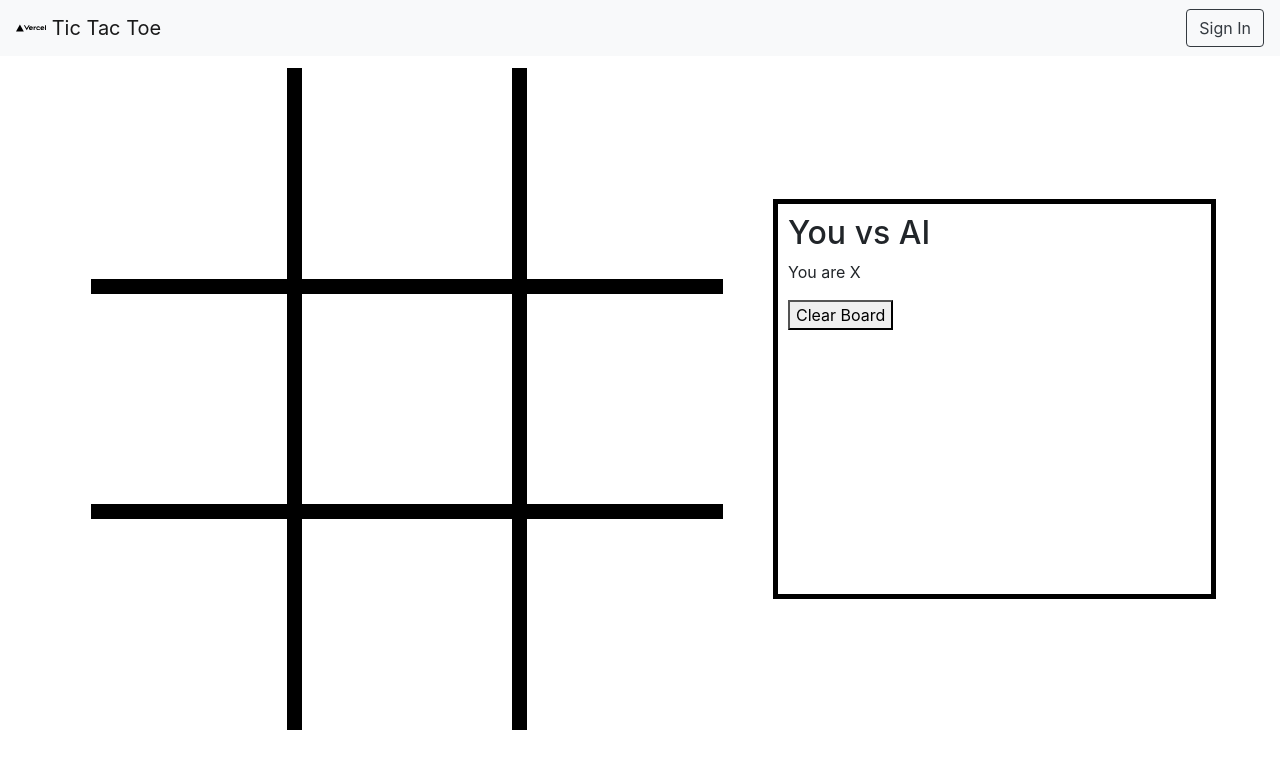
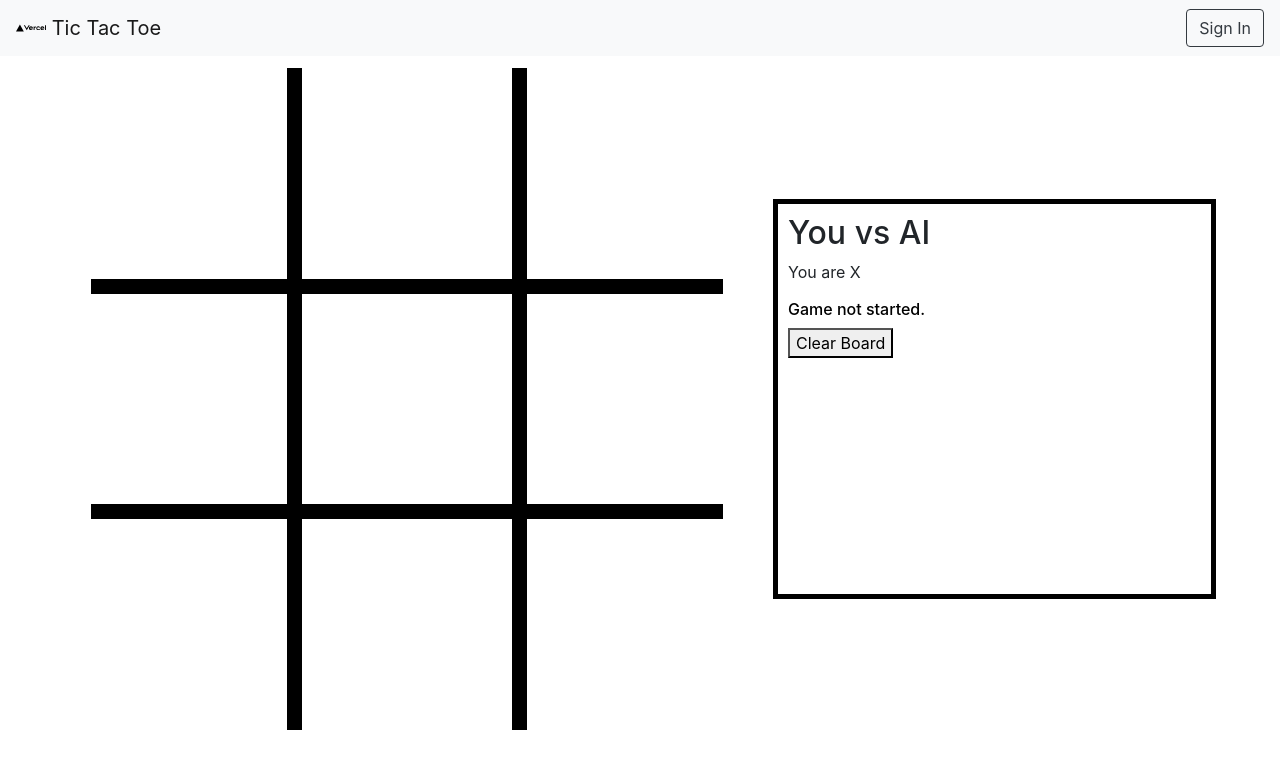
Before and after one commit to VictorShan/tic-tac-toe, a Next.js app: page /ai in a window 1280 px wide. Shown: the top 768 px of the page. Built offline with nearby package versions, Linux system fonts and the light colour scheme; no server answers.

Commit message:
game status text

```diff
--- a/components/ai/AIGame.tsx
+++ b/components/ai/AIGame.tsx
@@ -5,17 +5,20 @@ import AIGameInfo from "./AIGameInfo"
 import styles from '../../styles/AIGame.module.sass'
 
 export default function AIGame() {
-    const [boardData, setBoardData] = useState([['','',''],['','',''],['','','']])
-    const [yourTurn, setYourTurn] = useState(true)
+    const [boardData, setBoardData] = useState<string[][]>([['','',''],['','',''],['','','']])
+    const [yourTurn, setYourTurn] = useState<boolean>(true)
+    const [gameStatus, setGameStatus] = useState<string>("Game not started.")
     const handleClick = (row: number, col: number) => {
         setBoardData(oldBoard => {
+
             if (!yourTurn || oldBoard[row][col]) {
                 // can't move here
                 return oldBoard
             } else {
                 oldBoard[row][col] = "X"
                 setYourTurn(turn => !turn)
-                setTimeout(aiMove, 500)
+                setTimeout(aiMove, 250)
+                setGameStatus(getGameStatusText(boardData))
                 return oldBoard // use [...oldBoard] because this doesn't trigger refresh
             }
         })
@@ -24,6 +27,7 @@ export default function AIGame() {
     const clearBoard = () => {
         setBoardData([['','',''],['','',''],['','','']])
         setYourTurn(true)
+        setGameStatus("Game not started.")
     }
 
     const aiMove = () => {
@@ -31,7 +35,9 @@ export default function AIGame() {
         if (move) {
             boardData[move[0]][move[1]] = "O"
             setBoardData(old => [...boardData])
-            if (!hasWon(boardData, "O", "X"))
+            let winner = hasWon(boardData, "O", "X")
+            setGameStatus(getGameStatusText(boardData))
+            if (!winner)
                 setYourTurn(turn => !turn)
         } else {
             // No moves found!
@@ -44,9 +50,26 @@ export default function AIGame() {
                 <GameBoard boardData={boardData} onClick={handleClick}/>
             </div>
             <div className={styles.rightContainer}>
-                <AIGameInfo clearBoard={clearBoard} />
+                <AIGameInfo
+                    clearBoard={clearBoard}
+                    gameStatus={gameStatus}/>
                 <div className={styles.addSpace}></div>
             </div>
         </div>
     )
 }
+
+function getGameStatusText(boardData: string[][]) {
+    let result = hasWon(boardData, "O", "X")
+    if (result) {
+        if (result === "tie") {
+            return "You tied with the AI."
+        } else if (result === "O") {
+            return "Sorry, you lost."
+        } else if (result === "X") {
+            return "Congradulations! You won! You've solved tic-tac-toe."
+        }
+    } else {
+        return "Game in progress..."
+    }
+}
--- a/components/ai/AIGameInfo.tsx
+++ b/components/ai/AIGameInfo.tsx
@@ -1,15 +1,18 @@
 import styles from '../../styles/AIGameInfo.module.sass'
 export type AIGameInfoProps = {
     className?: string,
-    clearBoard: () => void
+    clearBoard: () => void,
+    gameStatus?: string,
+    won?: boolean
 }
-export default function AIGameInfo({ className, clearBoard }: AIGameInfoProps) {
+export default function AIGameInfo({ className, clearBoard, gameStatus, won }: AIGameInfoProps) {
+    const color = gameStatus === "Congradulations! You won! You've solved tic-tac-toe." ? "green" : gameStatus === "Sorry, you lost." ? "red" : "black"
     return (
         <div className={(className && className ) + " " + styles.container}>
             <h2>You vs AI</h2>
             <p>You are X</p>
+            <h6 style={{ color: color}}>{gameStatus}</h6>
             <button onClick={clearBoard}>Clear Board</button>
-            <footer></footer>
         </div>
     )
 }
--- a/pages/ai.tsx
+++ b/pages/ai.tsx
@@ -12,7 +12,6 @@ export default function ai() {
             <main>
                 <AIGame/>
             </main>
-
         </>
     )
 }
--- a/pages/index.tsx
+++ b/pages/index.tsx
@@ -17,7 +17,7 @@ export default function Home() {
         </div>
         <div>
           <Link href={"/game"} passHref><Button variant='outline-primary' className={styles.button}>Multiplayer</Button></Link>
-          <Button href={"/ai"} variant='outline-secondary' className={styles.button}>Play against AI</Button>
+          <Button href={"/ai"} variant='outline-primary' className={styles.button}>Play against AI</Button>
         </div>
       </main>
     </>
```
